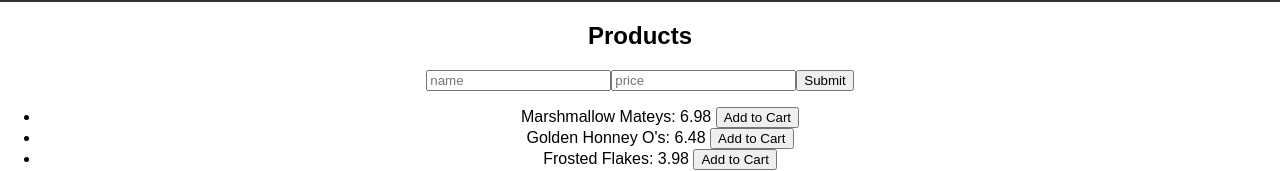
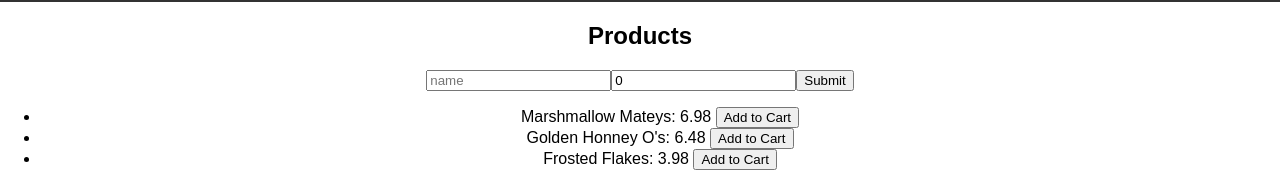
Before and after one commit to AVLynch5/redux-shopping-cart, a React (Create React App) app: page /#/ in a window 1280 px wide. Shown: the part 124-295 px from the top of the page. Built offline with nearby package versions, Linux system fonts and the light colour scheme.

Commit message:
Added action handler to Product Form, deleted props and updated product form to dispatch to the productReducer.

```diff
--- a/src/components/ProductForm/ProductForm.jsx
+++ b/src/components/ProductForm/ProductForm.jsx
@@ -1,10 +1,17 @@
 import React, { useState } from 'react';
+import { useDispatch } from 'react-redux';
 
-function ProductForm({ addNewProduct }) {
+
+function ProductForm() {
   // You will need to keep this state in this component
   // if you're only using something in one component,
   // you do not need to move it to redux
-  let [productToAdd, setProductToAdd] = useState({ name: '', price: 0 });
+  //create default product const
+  const defaultProduct = { name: '', price: 0 };
+  //initialize with defaultProduct
+  let [productToAdd, setProductToAdd] = useState(defaultProduct);
+
+  const dispatch = useDispatch();
 
   const handlePriceChange = (event) => {
     setProductToAdd({
@@ -22,22 +29,26 @@
 
   const addProduct = (event) => {
     event.preventDefault();
-
+    const action = {
+      type: 'ADD_NEW_PRODUCT',
+      payload: productToAdd
+    };
     // TODO: Dispatch here, instead of using addNewProduct from parent
-    addNewProduct(productToAdd);
-
+    //addNewProduct(productToAdd);//no longer needed
+    dispatch(action);
     // TODO: Clear input fields
-
+    setProductToAdd(defaultProduct);
   };
 
   return (
     <form onSubmit={(event) => addProduct(event)}>
-      <input onChange={handleNameChange} type='text' placeholder='name' />
+      <input onChange={handleNameChange} type='text' placeholder='name' value={productToAdd.name}/>
 
       <input
         onChange={handlePriceChange}
         type='text'
         placeholder='price'
+        value={productToAdd.price}
       />
 
       <input type='submit' value='Submit' />
--- a/src/components/Products/Products.jsx
+++ b/src/components/Products/Products.jsx
@@ -13,11 +13,11 @@
   let [products, setProducts] = useState(productData);
 
   // TODO: This will be replaced by a method inside ProductForm
-  const addNewProduct = (product) => {
-    console.log(product);
+  // const addNewProduct = (product) => {
+  //   console.log(product);
 
-    setProducts([...products, product]);
-  }
+  //   setProducts([...products, product]);
+  // }
 
   return (
     <div>
@@ -27,9 +27,9 @@
         there is no longer a reason to pass props into these components.
       */}
 
-      <ProductForm addNewProduct={addNewProduct} />
+      <ProductForm />
 
-      <ProductList products={products} />
+      <ProductList />
     </div>
   );
 } // end Products
```
Also changed, not shown: 1 other file (tests, documents, lock files or other folders).
